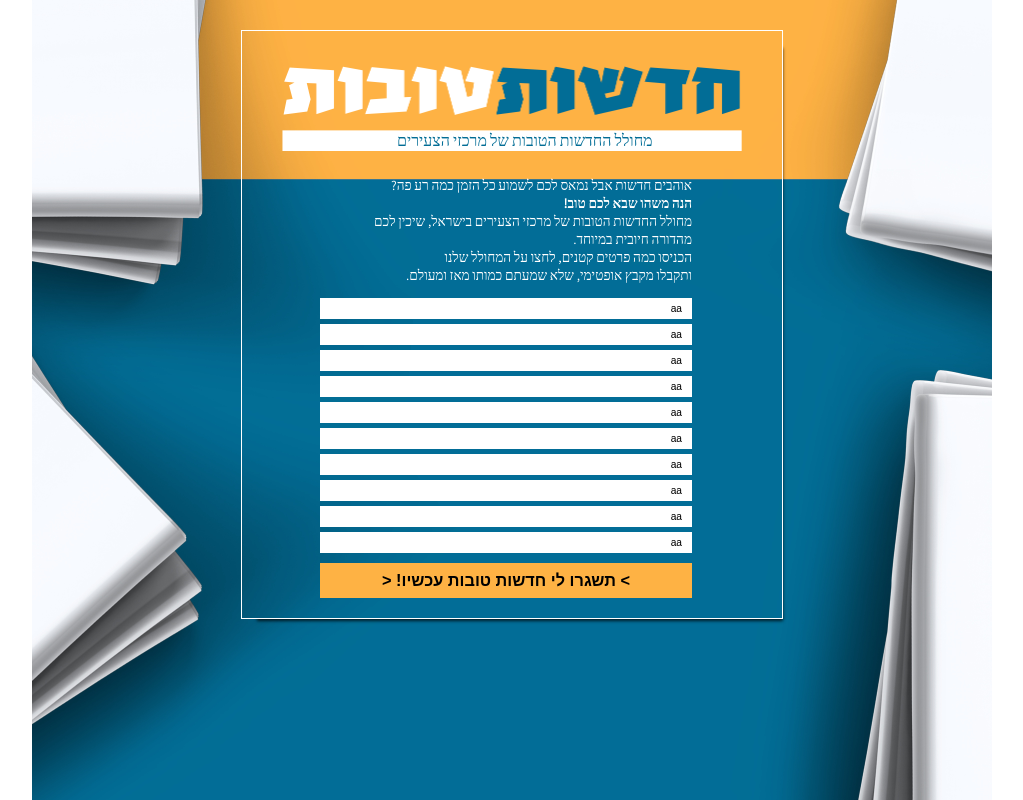
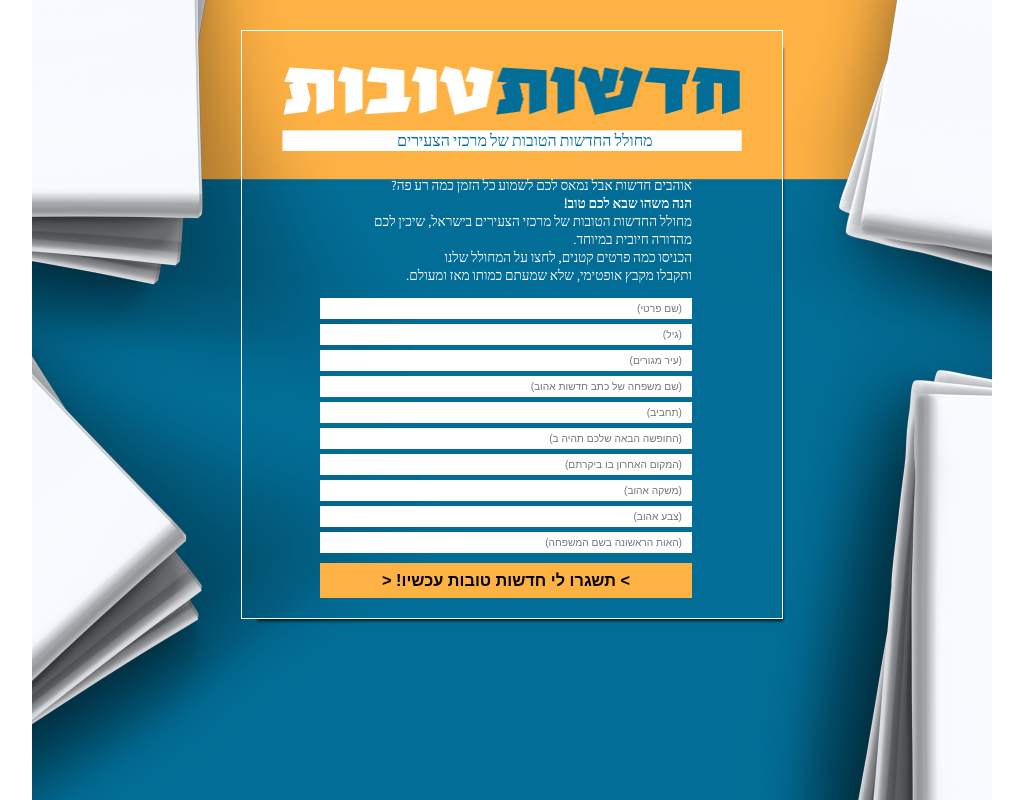
Before and after one commit to ilanbit23/makor-1-new, a plain HTML site: page index.html in a window 1280 px wide. Shown: the whole page, without its empty margins (128-1151 px from the left). Drawn offline with Linux system fonts and the light colour scheme.

Commit message:
Update index.html

```diff
--- a/index.html
+++ b/index.html
@@ -35,16 +35,16 @@
                         <b>הנה משהו שבא לכם טוב!</b> <br /> מחולל החדשות הטובות של מרכזי הצעירים בישראל, שיכין לכם מהדורה חיובית במיוחד. <br /> הכניסו כמה פרטים קטנים, לחצו על המחולל שלנו <br /> ותקבלו מקבץ אופטימי, שלא שמעתם כמותו מאז ומעולם.
                     </p>
                     <form onSubmit="generate(event)">
-                        <input value="aa" type="text" placeholder="(שם פרטי)" name="firstName" required/>
-                        <input value="aa" type="text" placeholder="(גיל)" name="age" required>
-                        <input value="aa" type="text" placeholder="(עיר מגורים)" name="city" required>
-                        <input value="aa" type="text" placeholder="(שם משפחה של כתב חדשות אהוב)" name="reporterFamilyName" required>
-                        <input value="aa" type="text" placeholder="(תחביב)" name="hobby" required>
-                        <input value="aa" type="text" placeholder="(החופשה הבאה שלכם תהיה ב)" name="vacation" required>
-                        <input value="aa" type="text" placeholder="(המקום האחרון בו ביקרתם)" name="lastPlace" required>
-                        <input value="aa" type="text" placeholder="(משקה אהוב)" name="drink" required>
-                        <input value="aa" type="text" placeholder="(צבע אהוב)" name="favoriteColor" required>
-                        <input value="aa" type="text" placeholder="(האות הראשונה בשם המשפחה)" name="lastLetter" required>
+                        <input type="text" placeholder="(שם פרטי)" name="firstName" required/>
+                        <input type="text" placeholder="(גיל)" name="age" required>
+                        <input type="text" placeholder="(עיר מגורים)" name="city" required>
+                        <input type="text" placeholder="(שם משפחה של כתב חדשות אהוב)" name="reporterFamilyName" required>
+                        <input type="text" placeholder="(תחביב)" name="hobby" required>
+                        <input type="text" placeholder="(החופשה הבאה שלכם תהיה ב)" name="vacation" required>
+                        <input type="text" placeholder="(המקום האחרון בו ביקרתם)" name="lastPlace" required>
+                        <input type="text" placeholder="(משקה אהוב)" name="drink" required>
+                        <input type="text" placeholder="(צבע אהוב)" name="favoriteColor" required>
+                        <input type="text" placeholder="(האות הראשונה בשם המשפחה)" name="lastLetter" required>
 
                         <button class="generate-news">
                         &gt; תשגרו לי חדשות טובות עכשיו! &lt;
```
